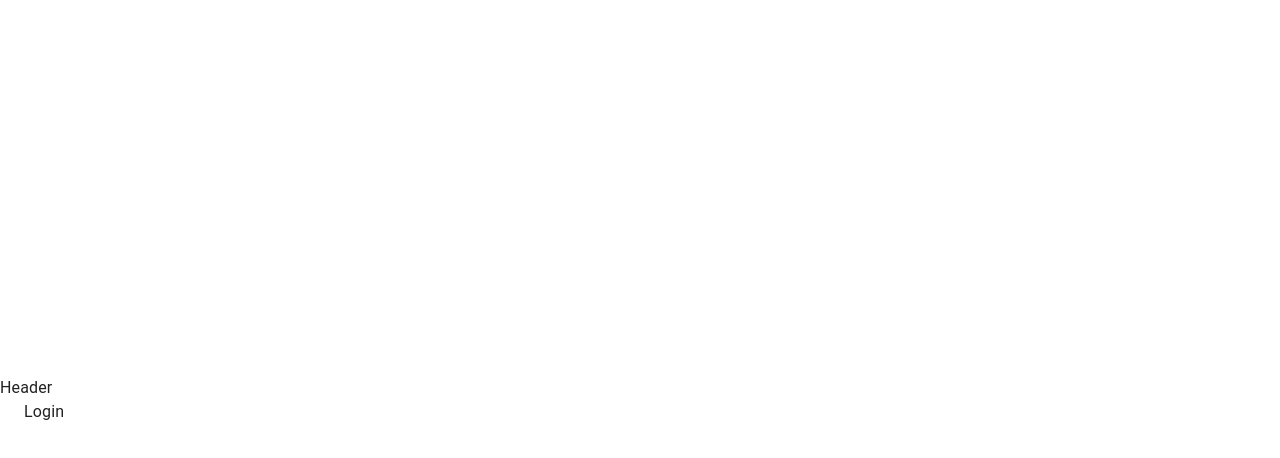
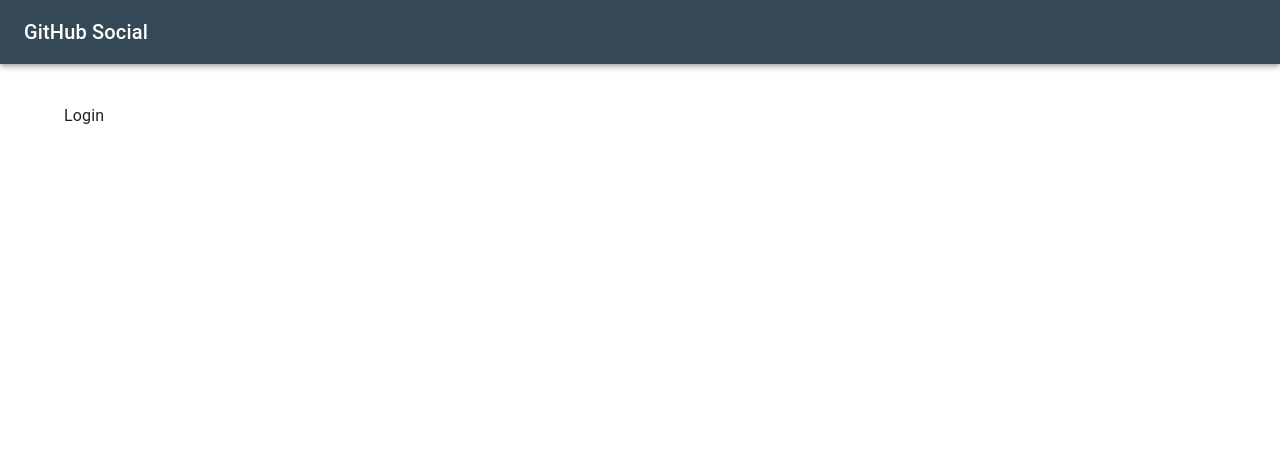
Before and after one commit to emmarrat/github_social, a React (Vite) app in the folder client/: page /login in a window 1280 px wide. Shown: the top 458 px of the page. Built offline with nearby package versions, Linux system fonts and the light colour scheme.

Commit message:
Feat: added Apptoolbar

```diff
--- a/client/src/App.tsx
+++ b/client/src/App.tsx
@@ -1,7 +1,8 @@
 import {Container, CssBaseline} from "@mui/material";
 import {Route, Routes} from "react-router-dom";
-import {ROUTER_LINK} from "./constants.ts";
+import {NAV_LINKS} from "./constants.ts";
 import Home from "./page/Home/Home.tsx";
+import AppToolbar from "./components/UI/AppToolbar/AppToolbar.tsx";
 
 function App() {
 
@@ -9,20 +10,20 @@ function App() {
         <>
             <CssBaseline/>
             <header>
-                Header
+                <AppToolbar/>
             </header>
             <main>
                 <Container>
 
                     <Routes>
                         <Route
-                            path={ROUTER_LINK.home}
+                            path={NAV_LINKS.home}
                             element={
                                 <Home/>
                         }
                         />
                         <Route
-                            path={ROUTER_LINK.login}
+                            path={NAV_LINKS.login}
                             element={
                                 <div>Login</div>
                             }
--- /dev/null
+++ b/client/src/components/UI/AppToolbar/AppToolbar.tsx
@@ -0,0 +1,36 @@
+import {AppBar, Grid, styled, Toolbar, Typography} from '@mui/material';
+import {Link as NavLink} from 'react-router-dom';
+import {useAppSelector} from '../../../app/hooks';
+import UserMenu from './UserMenu';
+import {selectUser} from "../../../dispatchers/users/usersSlice.ts";
+
+const Link = styled(NavLink)({
+  color: 'inherit',
+  textDecoration: 'none',
+  '&:hover': {
+    color: 'inherit'
+  },
+});
+
+const AppToolbar = () => {
+  const user = useAppSelector(selectUser);
+
+  return (
+      <AppBar position="sticky" sx={{mb: 5, backgroundColor: '#344955'}}>
+        <Toolbar>
+          <Grid container justifyContent="space-between" alignItems="center">
+            <Typography variant="h6" component="div">
+              <Link to="/" sx={{display: 'flex', alignItems: 'center'}}>
+                GitHub Social
+              </Link>
+            </Typography>
+            <Grid item>
+              {user && <UserMenu user={user}/>}
+            </Grid>
+          </Grid>
+        </Toolbar>
+      </AppBar>
+  );
+};
+
+export default AppToolbar;
--- /dev/null
+++ b/client/src/components/UI/AppToolbar/UserMenu.tsx
@@ -0,0 +1,54 @@
+import React, {useState} from 'react';
+import {Avatar, Button, Menu, MenuItem} from '@mui/material';
+import {User} from "../../../types";
+import noAvatar from '../../../assets/images/noAvatar.jpg'
+import {useAppDispatch} from "../../../app/hooks.ts";
+import {unsetUser} from "../../../dispatchers/users/usersSlice.ts";
+import {NAV_LINKS} from "../../../constants.ts";
+import {NavLink} from "react-router-dom";
+
+interface Props {
+  user: User;
+}
+
+const UserMenu: React.FC<Props> = ({ user }) => {
+  let cardImage = noAvatar;
+
+  if (user.avatar_url) {
+    cardImage = user.avatar_url;
+  }
+    const dispatch = useAppDispatch();
+    const [anchorEl, setAnchorEl] = useState<HTMLElement | null>(null);
+    const handleClick = (event: React.MouseEvent<HTMLElement>) => {
+        setAnchorEl(event.currentTarget);
+    };
+
+    const handleClose = () => {
+        setAnchorEl(null);
+    };
+
+    const handleLogout = () => {
+        dispatch(unsetUser());
+    };
+
+  return (
+      <>
+          <Button onClick={handleClick} color="inherit">
+              Hello, {user.name}
+              <Avatar src={cardImage} alt={user.name} sx={{ ml: 2 }} />
+          </Button>
+          <Menu
+              anchorEl={anchorEl}
+              keepMounted
+              open={Boolean(anchorEl)}
+              onClose={handleClose}
+              sx={{ mt: 1 }}
+          >
+              <MenuItem component={NavLink} to={NAV_LINKS.profile}>My profile</MenuItem>
+              <MenuItem onClick={handleLogout}>Logout</MenuItem>
+          </Menu>
+      </>
+  );
+};
+
+export default UserMenu;
--- a/client/src/constants.ts
+++ b/client/src/constants.ts
@@ -1,7 +1,8 @@
 export const apiURL = 'http://localhost:8000';
 export const GITHUB_CLIENT_ID = 'ace091dd4baaaa250e1c';
 
-export const ROUTER_LINK = {
+export const NAV_LINKS = {
     home: '/',
-    login: '/login'
+    login: '/login',
+    profile: '/profile'
 }
--- a/client/src/index.css
+++ b/client/src/index.css
@@ -4,13 +4,7 @@
   font-weight: 400;
 }
 
-body {
-  margin: 0;
-  display: flex;
-  place-items: center;
-  min-width: 320px;
-  min-height: 100vh;
-}
+
 
 body, * {
   box-sizing: border-box;
--- a/client/src/page/Home/Home.tsx
+++ b/client/src/page/Home/Home.tsx
@@ -9,12 +9,15 @@ const Home = () => {
     const dispatch = useAppDispatch();
     const user = useAppSelector(selectUser);
 
-    useEffect(()=> {
+console.log(window.location.pathname)
+    useEffect(() => {
         const codeParam = new URLSearchParams(window.location.search).get('code');
-        if(codeParam && user === null) {
-            dispatch(loginWithGithub(codeParam)).unwrap();
+        if (codeParam && user === null) {
+            dispatch(loginWithGithub(codeParam)).unwrap().then(() => {
+                window.history.replaceState({}, document.title,window.location.origin);
+            });
         }
-    },[]);
+    }, []);
 
     return (
         <div>
```
Also changed, not shown: client/src/assets/images/noAvatar.jpg (added), 1 other file (tests, documents, lock files or other folders).
